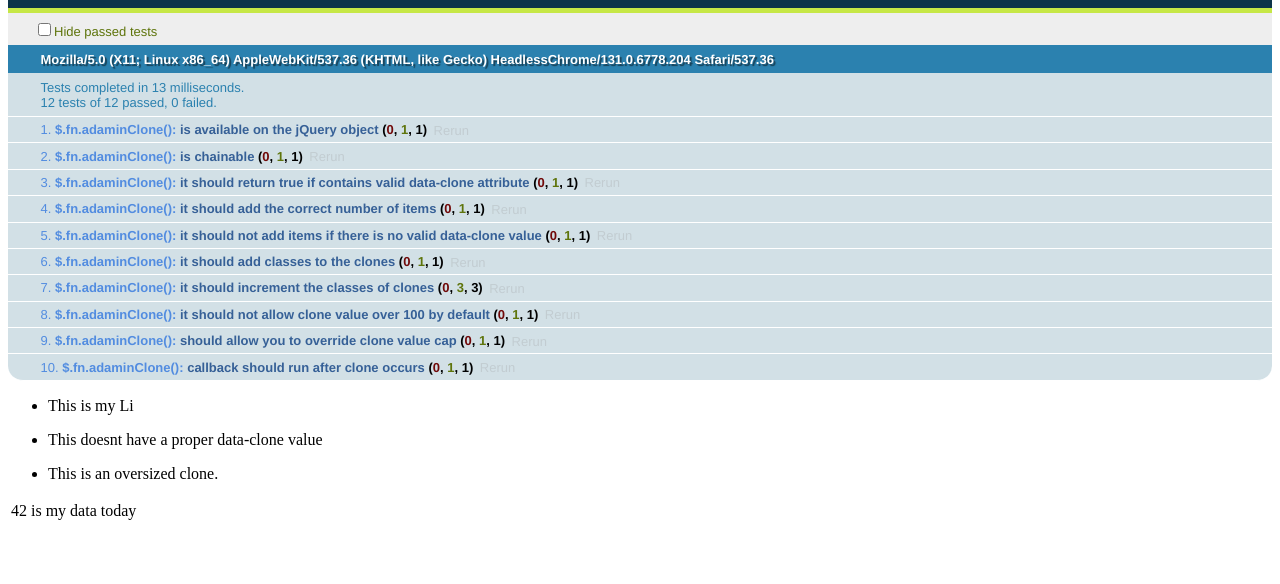
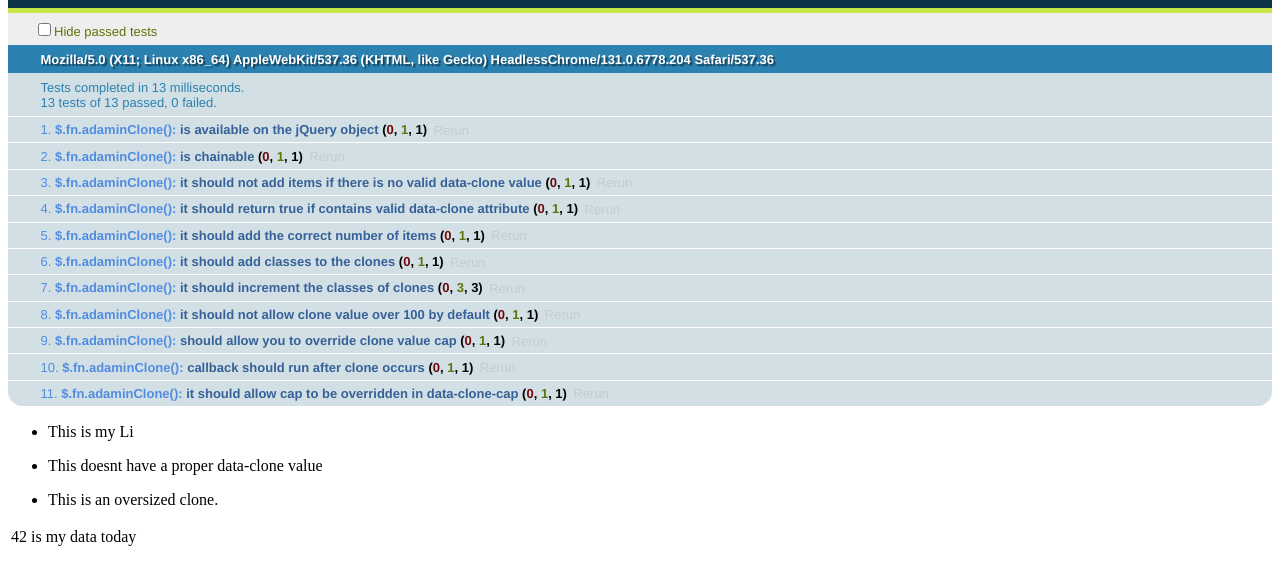
Before and after one commit to pensive612/Adamin-Clone, a website: page test/adamin_clone.html in a window 1280 px wide. Shown: the part 48-632 px from the top of the page. Drawn offline with Linux system fonts and the light colour scheme.

Commit message:
Added testing for data-attribute override of clone cap

```diff
--- a/src/adamin_clone.js
+++ b/src/adamin_clone.js
@@ -12,7 +12,7 @@
     this.elem = elem;
     this.$elem = $(elem);
     this.options = options;
-    this.metadata = this.$elem.data('adamin-options');
+    this.metadata = this.$elem.data('clone-cap');
   };
 
   AdaminClone.prototype = {
@@ -78,4 +78,4 @@
 
   window.AdaminClone = AdaminClone;
 
-})(window, document, jQuery);
+}(window, document, jQuery));
--- a/test/adamin_clone.html
+++ b/test/adamin_clone.html
@@ -28,7 +28,7 @@
     </ul>
 
     <ul class="test-ul-none">
-      <li data-clone="" class="test-li-none">This doesnt have a proper data-clone value</li>
+      <li class="test-li-none">This doesnt have a proper data-clone value</li>
     </ul>
 
     <ul class="test-ul-big">
--- a/test/adamin_clone_test.js
+++ b/test/adamin_clone_test.js
@@ -40,6 +40,12 @@
     strictEqual(this.testData.adaminClone(), this.testData, 'should be chaninable');
   });
 
+  test('it should not add items if there is no valid data-clone value', 1, function() {
+    var parentContainer = this.testLiNone.parent();
+    this.testLiNone.adaminClone();
+    strictEqual(parentContainer.children('li').length, 1, 'should equal itself only');
+  });
+
   test('it should return true if contains valid data-clone attribute', 1, function() {
     ok(this.testData.adaminClone());
   });
@@ -48,12 +54,6 @@
     var parentContainer = this.testLi.parent();
     this.testLi.adaminClone();
     strictEqual(parentContainer.children('li').length, 4, 'should equal 4 items');
-  });
-
-  test('it should not add items if there is no valid data-clone value', 1, function() {
-    var parentContainer = this.testLiNone.parent();
-    this.testLiNone.adaminClone();
-    strictEqual(parentContainer.children('li').length, 1, 'should equal itself only');
   });
 
   test('it should add classes to the clones', 1, function() {
@@ -91,5 +91,11 @@
     strictEqual(this.testLi.parent().children().length, 0, 'there should be no elements');
   });
 
+  test('it should allow cap to be overridden in data-clone-cap', 1, function() {
+    this.testLiBig.attr('data-clone-cap', '{"cloneCap":"200"}');
+    this.testLiBig.adaminClone();
+    strictEqual(this.testLiBig.parent().children().length, 103, 'should equal 103');
+  });
+
 
 }(jQuery));
```
